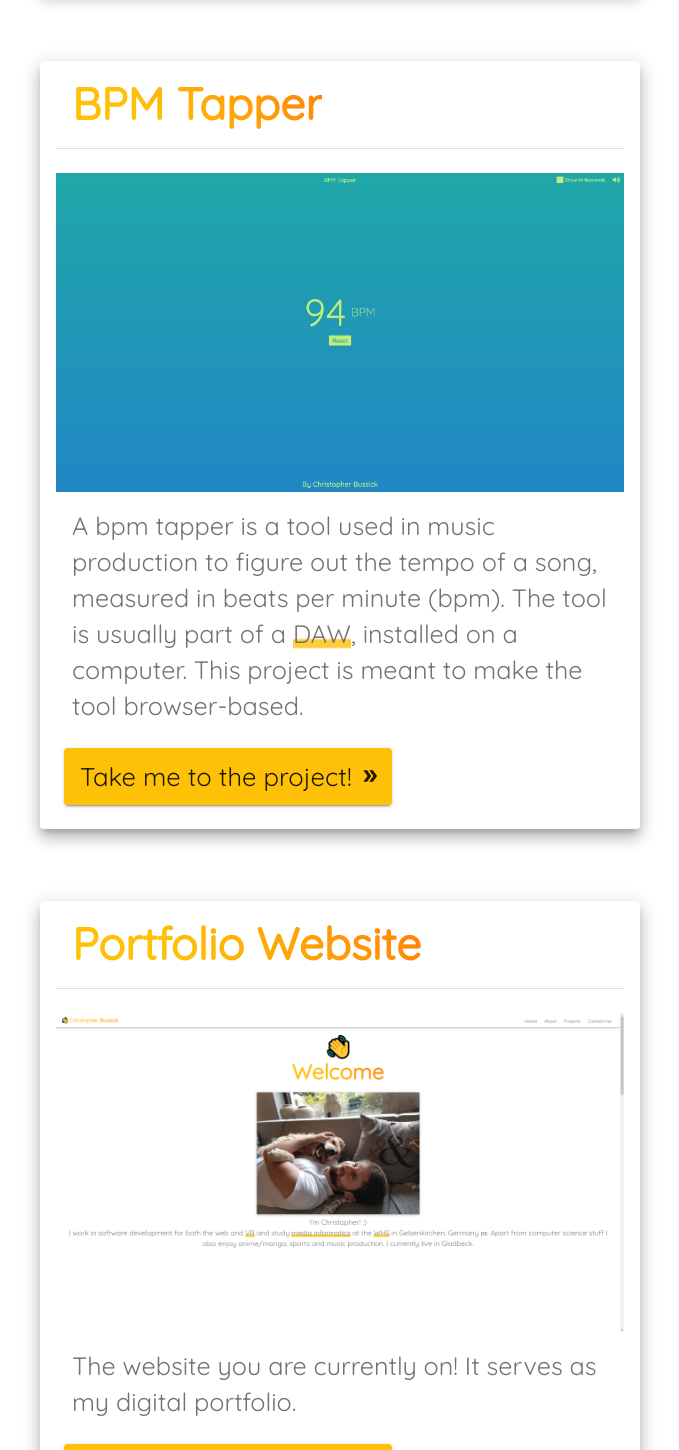
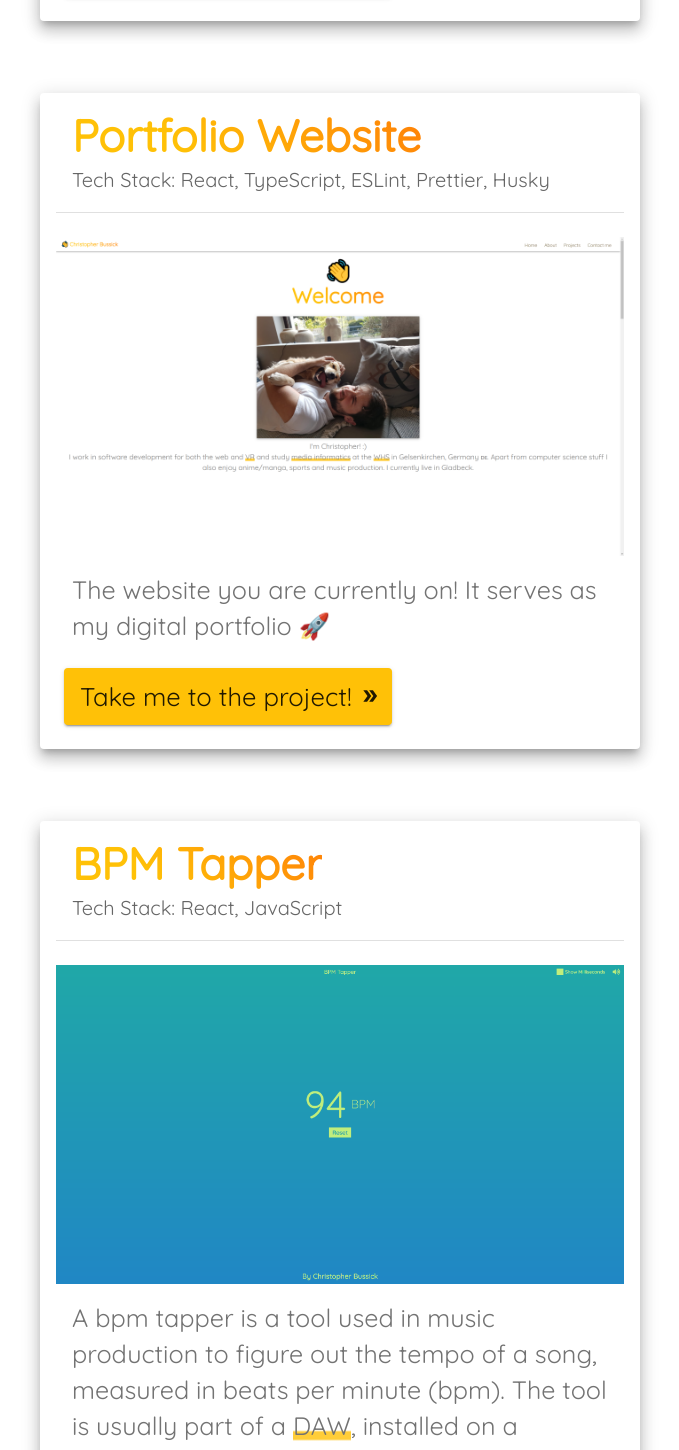
Before and after one commit to cbussick/cb-portfolio, a React (Create React App) app: page / in a window 1280 px wide. Shown: the part 3140-4590 px from the top of the page, without its empty margins (300-979 px from the left). Built offline with nearby package versions, Linux system fonts and the light colour scheme.

Commit message:
Add tech stack to projects

```diff
--- a/src/components/CBProjectCard/CBProjectCard.tsx
+++ b/src/components/CBProjectCard/CBProjectCard.tsx
@@ -32,6 +32,8 @@ const CBProjectCard = (props: CBProjectCardProps): JSX.Element => {
           fontWeight: 600,
           display: "inline",
         }}
+        subheader={<>Tech Stack: {project.techStack.join(", ")}</>}
+        subheaderTypographyProps={{ variant: "h6" }}
         sx={{
           pt: 0,
         }}
--- a/src/components/sections/CBProjectsSection/projectsData.tsx
+++ b/src/components/sections/CBProjectsSection/projectsData.tsx
@@ -24,6 +24,20 @@ export const projects: Project[] = [
         customization.
       </>
     ),
+    techStack: ["Unreal Engine", "Blueprints", "Oculus Quest"],
+  },
+  {
+    id: "portfolio-website",
+    name: "Portfolio Website",
+    thumbnailType: ProjectThumbnailType.Image,
+    thumbnail: portfolio,
+    url: "https://www.christopherbussick.com/",
+    description: (
+      <>
+        The website you are currently on! It serves as my digital portfolio 🚀
+      </>
+    ),
+    techStack: ["React", "TypeScript", "ESLint", "Prettier", "Husky"],
   },
   {
     id: "bpm-tapper",
@@ -46,15 +60,6 @@ export const projects: Project[] = [
         browser-based.
       </>
     ),
-  },
-  {
-    id: "portfolio-website",
-    name: "Portfolio Website",
-    thumbnailType: ProjectThumbnailType.Image,
-    thumbnail: portfolio,
-    url: "https://www.christopherbussick.com/",
-    description: (
-      <>The website you are currently on! It serves as my digital portfolio.</>
-    ),
+    techStack: ["React", "JavaScript"],
   },
 ];
--- a/src/interfaces/Project.ts
+++ b/src/interfaces/Project.ts
@@ -13,4 +13,5 @@ export interface Project {
   thumbnail?: string;
   url: string;
   description: TypographyProps["children"];
+  techStack: string[];
 }
```
